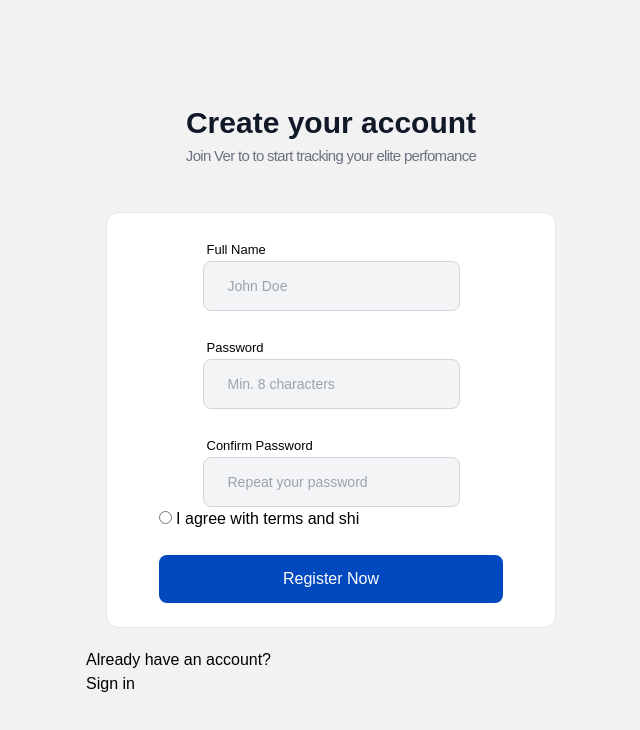
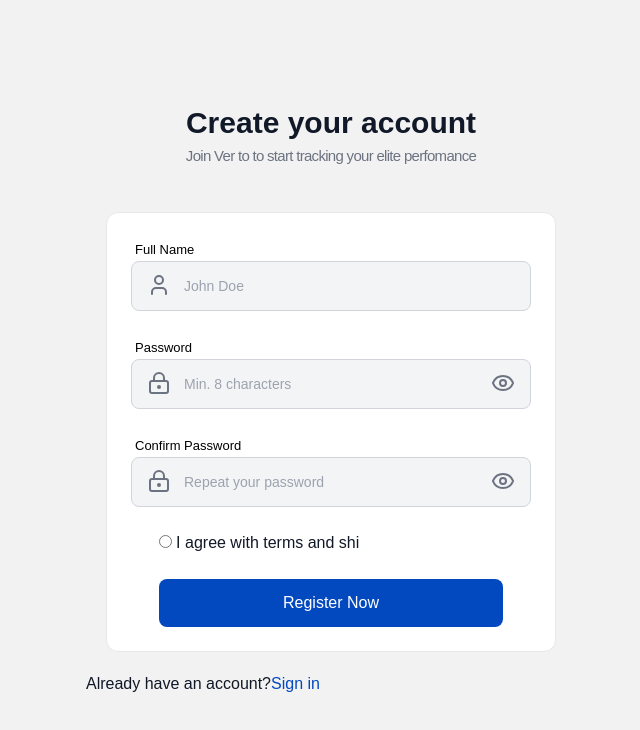
Before and after one commit to Artem-Tkachev/verto-2.0, a React (Vite) app in the folder frontend/: page /register in a window 1280 px wide. Shown: the top 730 px of the page, without its empty margins (309-949 px from the left). Built offline with nearby package versions, Linux system fonts and the light colour scheme; a web font is replaced by a local one.

Commit message:
added icons to register inputs

```diff
--- a/frontend/src/Login.jsx
+++ b/frontend/src/Login.jsx
@@ -1,5 +1,5 @@
 import { useState } from "react";
-import { useNavigate } from "react-router";
+import { useNavigate, Link } from "react-router";
 import { Input, Button } from "./UIComponents";
 
 function Login(){
@@ -36,6 +36,7 @@ function Login(){
         <Input placeholder="password" type="password" value={password} onChange={(e) => setPassword(e.target.value)} />
         <Button type="submit" text="login"/>
       </form>
+      <Link to="/register">register</Link>
       <p>{message}</p>
     </div>
   )
--- a/frontend/src/UIComponents.css
+++ b/frontend/src/UIComponents.css
@@ -2,6 +2,10 @@ body{
     font-family: var(--font-family-base);
     background-color: var(--color-neutral-50);
     place-items: center;
+}
+
+.body-text{
+    color: var(--color-neutral-900);
 }
 
 .login-body{
@@ -25,11 +29,18 @@ body{
     letter-spacing: -0.7px;
 }
 
+.inp-group{
+    width: 100%;
+    padding-bottom: 24px;
+}
+
 .inp {
     width: 100%;
     border-radius: 8px;
     padding: 12px 24px;
+    padding-left: 52px;
     display: flex;
+    color: var(--color-neutral-900);
 }
 
 .inp-primary {
@@ -41,7 +52,6 @@ body{
     font-weight: var(--font-weight-regular);
     font-size: var(--font-size-body);
     color: var(--color-neutral-400);
-
 }
 
 .inp-primary:hover {
@@ -59,6 +69,28 @@ body{
     font-size: var(--font-size-label);
     color: var(--color-neutral-800);
     padding-left: 4px;
+}
+
+.inp-icon{
+    position: absolute;
+    top: 25%;
+}
+
+.inp-icon-left{
+    left: 16px;
+    pointer-events: none;
+    color: var(--color-neutral-500);
+}
+
+.inp-icon-right{
+    right: 16px;
+    color: var(--color-neutral-500);
+}
+
+.inp-wrapper{
+    position: relative;
+    display: inline-block;
+    width: 100%;
 }
 
 .btn{
@@ -84,7 +116,19 @@ body{
     display: inline-block;
 }
 
+.bottom-text{
+    place-items: center;
+    display: flex;
+}
 
+.link-text{
+    color: var(--color-primary-700);
+    padding-right: 6px;
+}
+
+.link-text:hover{
+    color: var(--color-primary-900);
+}
 
 
 .login-form{
--- a/frontend/src/UIComponents.jsx
+++ b/frontend/src/UIComponents.jsx
@@ -1,10 +1,40 @@
+import { useState } from "react";
 import "./UIComponents.css";
+import { EyeIcon, EyeOffIcon } from "lucide-react";
 
-export function Input({placeholder, type, onChange, variant="primary", label}){
+export function Input({placeholder, type, onChange, variant="primary", label, icon: Icon}){
     return(
-        <div>
-            <label>{label}</label>
-            <input placeholder={placeholder} type={type} onChange={onChange} className={`inp inp-${variant}`}/>
+        <div className="inp-group">
+            <label className="inp-label">{label}</label><br/>
+            <div className="inp-wrapper">
+                {Icon && <Icon className="inp-icon inp-icon-left"/>}
+                <input
+                placeholder={placeholder}
+                type={type} onChange={onChange}
+                className={`inp inp-${variant}`}
+                />
+            </div>
+        </div>
+    );
+}
+
+export function PasswordInput({placeholder, type, onChange, variant="primary", label, icon: Icon}){
+    const [visible, setvisible] = useState(false);
+    return(
+        <div className="inp-group">
+            <label className="inp-label">{label}</label><br/>
+            <div className="inp-wrapper">
+                {Icon && <Icon className="inp-icon inp-icon-left"/>}
+                <input
+                placeholder={placeholder}
+                type={visible ? "text" : "password"} onChange={onChange}
+                className={`inp inp-${variant}`}
+                />
+                <button type="button" className="inp-icon inp-icon-right" onClick={() => setvisible(v => !v)}>
+                    {visible ? <EyeOffIcon/> : <EyeIcon/>}
+                </button>
+
+            </div>
         </div>
     );
 }
--- a/frontend/src/registration.jsx
+++ b/frontend/src/registration.jsx
@@ -1,6 +1,7 @@
 import { useState } from "react";
-import { Navigate, useNavigate } from "react-router";
-import { Input, Button } from "./UIComponents";
+import { Navigate, useNavigate, Link } from "react-router";
+import { Input, Button, PasswordInput } from "./UIComponents";
+import { Mail, User, EyeIcon, EyeOffIcon, LockKeyhole } from "lucide-react";
 import './UIComponents.css'
 
 function Registration(){
@@ -37,26 +38,16 @@ function Registration(){
       </div>
       <div>
         <form className="login-form" onSubmit={RegSubmit}>
-          <div>
-            <label className="inp-label">Full Name</label><br/>
-            <Input placeholder="John Doe" type="text" value={username} onChange={(e) => setUsername(e.target.value)}/><br/>
-          </div>
-          <div>
-          <label className="inp-label">Password</label><br/>
-          <Input placeholder="Min. 8 characters" type="password" value={password} onChange={(e) => setPassword(e.target.value)}/><br/>
-          </div>
-          <div>
-            <label className="inp-label">Confirm Password</label><br/>
-            <Input placeholder="Repeat your password"/>
-          </div>
-
-          <input className="inp-radio" type="radio"/> <label>I agree with terms and shi</label>
+          <Input placeholder="John Doe" type="text" icon={User} label="Full Name" value={username} onChange={(e) => setUsername(e.target.value)}/>
+          <PasswordInput placeholder="Min. 8 characters" type="password" icon={LockKeyhole} label="Password" value={password} onChange={(e) => setPassword(e.target.value)}/>
+          <PasswordInput placeholder="Repeat your password" type="password" icon={LockKeyhole} label="Confirm Password"/>
+          <input className="inp-radio" type="radio" name="radio"/> <label htmlFor="radio" className="body-text">I agree with terms and shi</label>
           <Button text="Register Now" type="submit" Class="reg-button"/>
         </form>
       </div>
-      <div className="buttom-text">
-        <p>Already have an account?</p>
-        <button>Sign in</button>
+      <div className="bottom-text">
+        <p className="body-text">Already have an account?</p>
+        <Link className="link-text" onClick={navigate("/login")}>Sign in</Link>
       </div>
       <p>{message}</p>
     </div>
```
